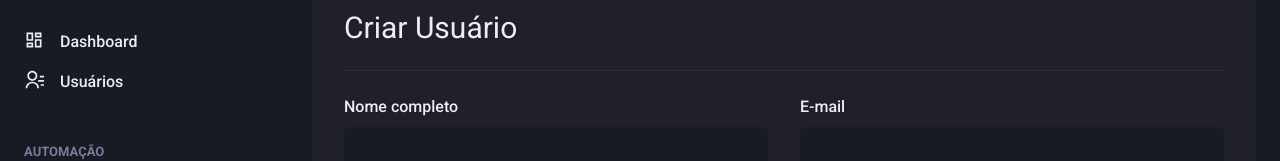
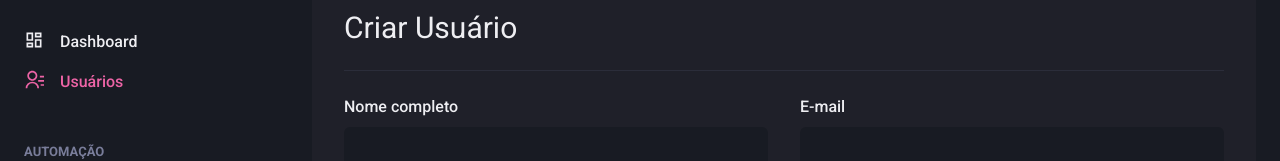
Before and after one commit to arturyahnychuk/Next-chakara-ui, a Next.js app: page /users/create in a window 1280 px wide. Shown: the part 142-303 px from the top of the page. Built offline with nearby package versions, Linux system fonts and the light colour scheme.

Commit message:
:shipit: responsividade terminada

```diff
--- /dev/null
+++ b/src/components/ActiveLink.tsx
@@ -0,0 +1,34 @@
+import Link, { LinkProps } from "next/link";
+import { useRouter } from "next/router";
+import {  cloneElement, ReactElement } from "react";
+
+interface ActiveLinkPros extends LinkProps {
+  children: ReactElement;
+  shouldMathExactHref?: boolean;
+}
+
+export function ActiveLink({
+  children,
+  shouldMathExactHref = false,
+  ...rest
+}: ActiveLinkPros) {
+  const { asPath } = useRouter();
+
+  let isActive = false;
+
+  if (shouldMathExactHref && asPath === rest.href || asPath === rest.as) {
+    isActive = true;
+  }
+
+  if (!shouldMathExactHref && (asPath.startsWith(String(rest.href)) || asPath.startsWith(String(rest.as)))) {
+    isActive = true;
+  }
+
+  return (
+    <Link {...rest}>
+      {cloneElement(children, {
+        color: isActive ? "pink.400" : "gray.50"
+      })}
+    </Link>
+  );
+}
--- a/src/components/Pagination/index.tsx
+++ b/src/components/Pagination/index.tsx
@@ -4,7 +4,7 @@ import { PaginationItem } from "./PaginationItem";
 export function Pagination() {
   return (
     <Stack
-      direction="row"
+      direction={["column", "row"]}
       mt="8"
       justify="space-between"
       align="center"
--- a/src/components/Sidebar/NavLink.tsx
+++ b/src/components/Sidebar/NavLink.tsx
@@ -1,20 +1,26 @@
-import { Text, Link, LinkProps as ChakraLinkProps } from "@chakra-ui/react";
+import { Text, Link as ChakraLink, LinkProps as ChakraLinkProps, Icon } from "@chakra-ui/react";
 import { ElementType, ReactNode } from "react";
+
+import { ActiveLink } from "../ActiveLink";
 
 interface NavLinkProps extends ChakraLinkProps {
   icon: ElementType;
   children: ReactNode;
+  href: string;
 }
 
 export function NavLink({
   children,
   icon,
+  href,
   ...rest
 }: NavLinkProps) {
   return(
-    <Link display="flex" align="center" {...rest}>
-      <Link as={icon} fontSize="20" />
-      <Text ml="4" fontWeight="medium" >{children}</Text>
-    </Link>
+    <ActiveLink href={href} passHref>
+      <ChakraLink display="flex" align="center" {...rest}>
+        <Icon as={icon} fontSize="20" />
+        <Text ml="4" fontWeight="medium" >{children}</Text>
+      </ChakraLink>
+    </ActiveLink>
   );
 }
--- a/src/components/Sidebar/SidebarNav.tsx
+++ b/src/components/Sidebar/SidebarNav.tsx
@@ -10,12 +10,12 @@ export function SidebarNav() {
       align="flex-start"
     >
       <NavSection title="GERAL">
-        <NavLink icon={RiDashboardLine}>Dashboard</NavLink>
-        <NavLink icon={RiContactsLine}>Usuários</NavLink>
+        <NavLink href="/dashboard" icon={RiDashboardLine}>Dashboard</NavLink>
+        <NavLink href="/users" icon={RiContactsLine}>Usuários</NavLink>
       </NavSection>
       <NavSection title="AUTOMAÇÃO">
-        <NavLink icon={RiInputMethodLine}>Formulários</NavLink>
-        <NavLink icon={RiGitMergeLine}>Automação</NavLink>
+        <NavLink href="/forms" icon={RiInputMethodLine}>Formulários</NavLink>
+        <NavLink href="/autonation" icon={RiGitMergeLine}>Automação</NavLink>
       </NavSection>
     </Stack>
   )
--- a/src/pages/Dashboard.tsx
+++ b/src/pages/Dashboard.tsx
@@ -76,7 +76,7 @@ export default function Dashboard() {
 
         <SimpleGrid flex="1" gap="4" minChildWidth="320px" align="flex-start">
           <Box
-            p="8"
+            p={["6","8"]}
             bg="gray.800"
             borderRadius={8}
             pb="4"
--- a/src/pages/users/create.tsx
+++ b/src/pages/users/create.tsx
@@ -13,6 +13,7 @@ import {
 import { Header } from "../../components/Header";
 import { Sidebar } from "../../components/Sidebar";
 import { Input } from "../../components/Form/Input";
+import Link from "next/link";
 
 export default function CreateUser() {
   return (
@@ -22,18 +23,18 @@ export default function CreateUser() {
       <Flex w="100%" my="6" maxWidth={1480} mx="auto" px="6">
         <Sidebar />
 
-        <Box flex="1" borderRadius={8} bg="gray.800" p="8">
+        <Box flex="1" borderRadius={8} bg="gray.800" p={["6", "8"]}>
           <Heading size="lg" fontWeight="normal">Criar Usuário</Heading>
 
           <Divider my="6" borderColor="gray.700" />
 
           <VStack spacing="8">
-            <SimpleGrid minChildWidth="240px" spacing="8" w="100%">
+            <SimpleGrid minChildWidth="240px" spacing={["6", "8"]} w="100%">
               <Input name="name" label="Nome completo" />
               <Input name="email" type="email" label="E-mail" />
             </SimpleGrid>
 
-            <SimpleGrid minChildWidth="240px" spacing="8" w="100%">
+            <SimpleGrid minChildWidth="240px" spacing={["6", "8"]} w="100%">
               <Input name="password" type="password" label="Senha" />
               <Input name="password_confirmation" type="password" label="Confirmação da senha" />
             </SimpleGrid>
@@ -41,7 +42,9 @@ export default function CreateUser() {
 
           <Flex mt="8" justify="flex-end">
             <HStack spacing="4">
-              <Button colorScheme="whiteAlpha">Cancelar</Button>
+              <Link href="/users">
+                <Button as="a" cursor={"pointer"} colorScheme="whiteAlpha">Cancelar</Button>
+              </Link>
               <Button colorScheme="pink">Salvar</Button>
             </HStack>
           </Flex>
```
Also changed, not shown: src/pages/users/index.tsx (+28 -5 lines).
